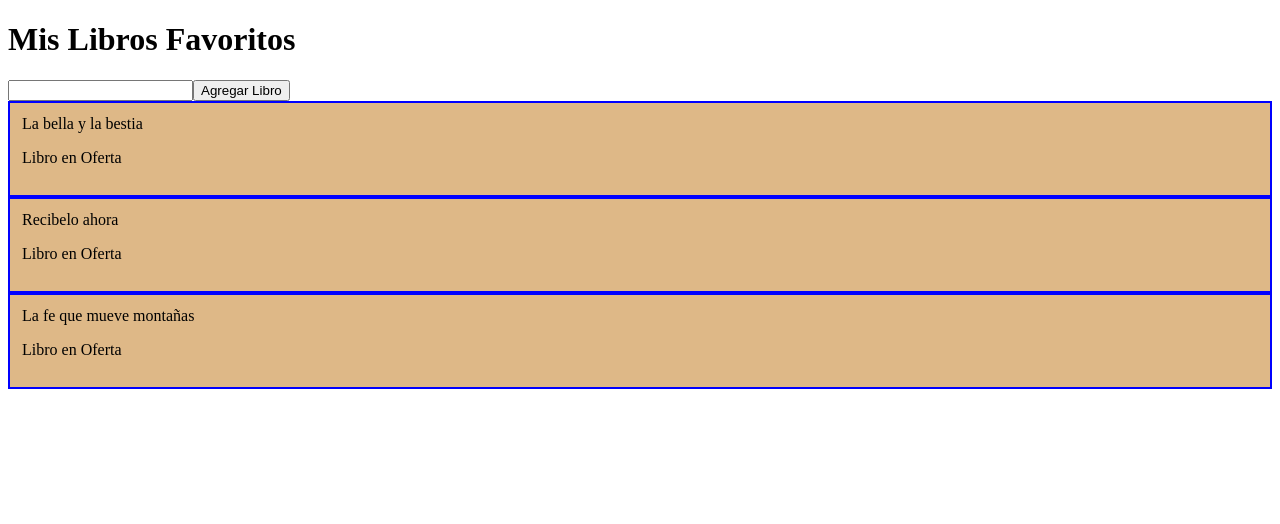
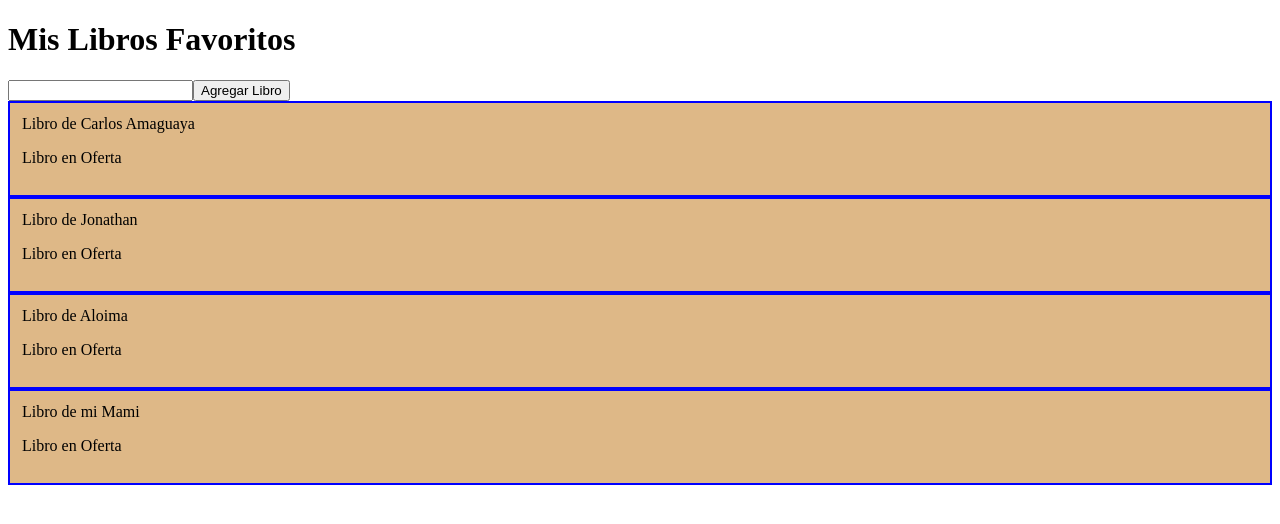
Before and after one commit to jgyusey97/Jonathan-s-Microservices, an Angular app in the folder Angular/mi-web-app/: page / in a window 1280 px wide. Shown: the top 524 px of the page. Built offline with nearby package versions, Linux system fonts and the light colour scheme.

Commit message:
Uso de observables
Uso de observables

```diff
--- a/Angular/mi-web-app/src/app/app.module.ts
+++ b/Angular/mi-web-app/src/app/app.module.ts
@@ -9,6 +9,7 @@ import { UsuarioComponent } from './usuario.component';
 import { FormsModule } from '@angular/forms';
 import { LibrosComponent } from './libros/libros.component';
 import { LibroComponent } from './libro/libro.component';
+import { LibrosService } from './services/libros.services';
 
 @NgModule({
   declarations: [
@@ -22,7 +23,7 @@ import { LibroComponent } from './libro/libro.component';
     AppRoutingModule,
     FormsModule
   ],
-  providers: [],
+  providers: [LibrosService],  //En la seccion de providers agregamos los servicios
   bootstrap: [AppComponent]
 })
 export class AppModule { }
--- a/Angular/mi-web-app/src/app/libros/libros.component.ts
+++ b/Angular/mi-web-app/src/app/libros/libros.component.ts
@@ -1,21 +1,53 @@
-import { Component } from '@angular/core';
-
+import { Component, OnInit, OnDestroy } from '@angular/core';
+import { LibrosService } from '../services/libros.services';
+import { Subscription } from 'rxjs';
 @Component({
   selector: 'app-libros',
   templateUrl: './libros.component.html',
 })
-export class LibrosComponent {
-  libros = [
-    'La bella y la bestia',
-    'Recibelo ahora',
-    'La fe que mueve montañas',
-  ];
+export class LibrosComponent implements OnInit, OnDestroy {
+
+
+  libros = [''];
+
+
+
+  //Estamos realizando inyeccion de dependencia para que la clase component utilice los artefactos de LibrosService
+  constructor (private librosService: LibrosService){
+
+
+  }
+
+  private libroSubscription = new Subscription();  //Este objeto nos permite controlar la subscripcion del observable
+
+
+   //Se ejecuta despues del constructor
+  ngOnInit(): void {
+    this.libros= this.librosService.obtenerLibros();
+    this.librosService.librosSubject.subscribe(()=>{
+      this.libros = this.librosService.obtenerLibros();
+    });  //Va a estar a la escucha
+  }
+
+  ngOnDestroy(): void {
+
+    this.libroSubscription.unsubscribe();
+
+  }
+
+
   eliminarLibro(libro: string) {
-    this.libros = this.libros.filter((p) => p !== libro);
+
+
+
   }
+
+  //Estamos llamando los metodos de la interfaz , se esta utilizando inyeccion de dependencias
   guardarLibro(f:any){
-      if(f.valid){
-        this.libros.push(f.value.nombreLibro);
-      }
+    if (f.valid){
+
+      this.librosService.agregarLibro(f.value.nombreLibro);
+
+    }
   }
 }
--- /dev/null
+++ b/Angular/mi-web-app/src/app/services/libros.services.ts
@@ -0,0 +1,24 @@
+//Esto es un archivo de tipo typescript
+
+import { Subject } from "rxjs";  //Observable
+
+//Se realiza inyeccion de dependencia
+export class LibrosService {
+  //Creamos un arreglo que almacene una lista de libros
+
+  private libros = ['Libro de Carlos Amaguaya', 'Libro de Jonathan', 'Libro de Aloima', 'Libro de mi Mami'];
+  librosSubject  = new Subject();
+
+
+
+   //Este metodo nos permite agregar los libros
+  agregarLibro(libroNombre: string) {
+    this.libros.push(libroNombre); //Agregamos el nuevo elemento a la coleccion de javascript
+    this.librosSubject.next(null);
+  }
+
+  //Retornamos la lista de los libros
+  obtenerLibros() {
+    return [...this.libros]; //El sprit operador te permite retornar no solo los elementos existentes , sino los que se estan agregando a el
+  }
+}
```
